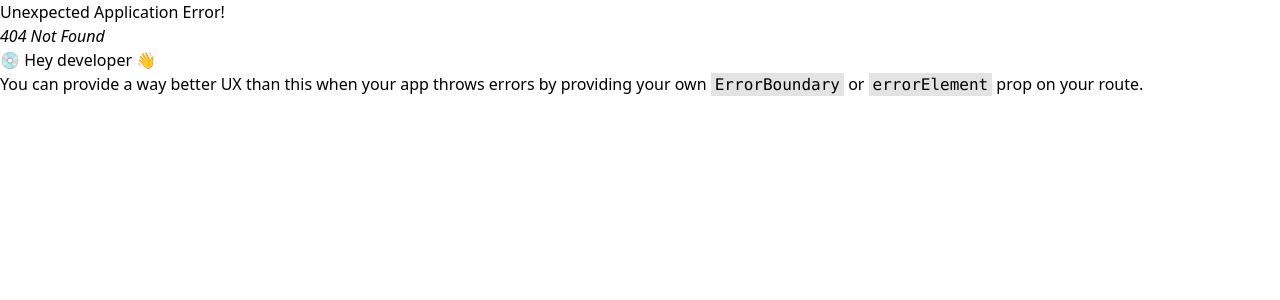
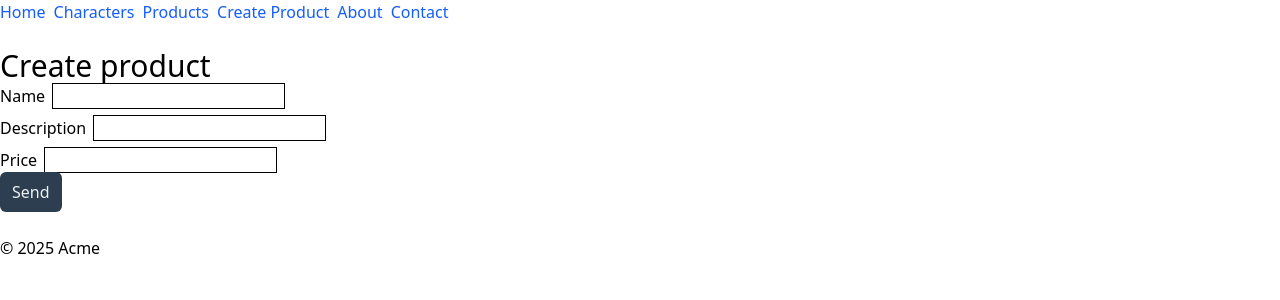
Before and after one commit to patrykomiotek/2a-react, a React (Vite) app: page /products/create in a window 1280 px wide. Before the commit this address had no page. Shown: the top 300 px of the page. Built offline with nearby package versions, Linux system fonts and the light colour scheme.

Commit message:
feat: first version of form

```diff
--- a/src/components/CreateProductForm.tsx
+++ b/src/components/CreateProductForm.tsx
@@ -1,10 +1,3 @@
-import {
-  useRef,
-  useState,
-  type ChangeEventHandler,
-  type FormEventHandler,
-  // createRef,
-} from 'react';
 import { useForm } from 'react-hook-form';
 
 import { Button } from '../ui/Button';
@@ -13,52 +6,20 @@ import { Input } from '../ui/Input';
 export const CreateProductForm = () => {
   const { register, handleSubmit } = useForm();
   // const [passwordError, setPasswordError] = useState(false);
-  const emailFieldRef = useRef<HTMLInputElement>(null);
-  const passwordFieldRef = useRef<HTMLInputElement>(null);
-  const passwordErrorFieldRef = useRef<HTMLInputElement>(null);
-  const languageFieldRef = useRef<HTMLInputElement>(null);
 
-  const handleSubmit: FormEventHandler = (event) => {
-    event.preventDefault();
-    const emailValue = emailFieldRef.current?.value || '';
-    const passwordValue = passwordFieldRef.current?.value || '';
-
-    if (passwordValue.length <= 3) {
-      // setPasswordError(true);
-      const passwordError = passwordErrorFieldRef.current;
-      if (passwordError) {
-        passwordError.innerText = 'Too short';
-        // passwordError.style.color = "red";
-      }
-    }
-
-    const languageValue = languageFieldRef.current?.value || '';
-    // FormData
-    // state
-    console.log({
-      email: emailValue,
-      password: passwordValue,
-      language: languageValue,
-    });
-  };
-
-  const handleLanguageValidation: ChangeEventHandler<HTMLInputElement> = () => {
-    const languageField = languageFieldRef.current;
-    const languageValue = languageField?.value;
-    if (languageValue && languageValue === 'php') {
-      languageField.value = '***';
-    }
+  const handleCreateProduct = (data) => {
+    console.log(data);
   };
 
   return (
-    <form onSubmit={handleSubmit}>
+    <form onSubmit={handleSubmit(handleCreateProduct)}>
       <div className="space-y-2">
-        <Input ref={emailFieldRef} label="E-mail" type="email" />
+        <Input {...register('name')} label="Name" />
 
-        <Input ref={passwordFieldRef} label="Password" type="password" />
-        <p className="text-red-500" ref={passwordErrorFieldRef}></p>
+        <Input {...register('description')} label="Description" />
+        {/* <p className="text-red-500" ref={passwordErrorFieldRef}></p> */}
 
-        <Input ref={languageFieldRef} label="Language" />
+        <Input {...register('price')} label="Price" />
       </div>
       <Button type="submit" label="Send" />
     </form>
--- a/src/components/Layout/Menu.tsx
+++ b/src/components/Layout/Menu.tsx
@@ -17,6 +17,10 @@ const links: MenuItem[] = [
   {
     path: '/products',
     label: 'Products',
+  },
+  {
+    path: '/products/create',
+    label: 'Create Product',
   },
   {
     path: '/about',
--- a/src/components/RegistrationFormRefs copy.tsx
+++ b/src/components/RegistrationFormRefs.tsx
@@ -1,12 +1,10 @@
 import {
   useRef,
-  useState,
-  type ChangeEventHandler,
   type FormEventHandler,
   // createRef,
-} from "react";
-import { Button } from "../ui/Button";
-import { Input } from "../ui/Input";
+} from 'react';
+import { Button } from '../ui/Button';
+import { Input } from '../ui/Input';
 
 export const RegistrationFormRefs = () => {
   // const [passwordError, setPasswordError] = useState(false);
@@ -17,19 +15,19 @@ export const RegistrationFormRefs = () => {
 
   const handleSubmit: FormEventHandler = (event) => {
     event.preventDefault();
-    const emailValue = emailFieldRef.current?.value || "";
-    const passwordValue = passwordFieldRef.current?.value || "";
+    const emailValue = emailFieldRef.current?.value || '';
+    const passwordValue = passwordFieldRef.current?.value || '';
 
     if (passwordValue.length <= 3) {
       // setPasswordError(true);
       const passwordError = passwordErrorFieldRef.current;
       if (passwordError) {
-        passwordError.innerText = "Too short";
+        passwordError.innerText = 'Too short';
         // passwordError.style.color = "red";
       }
     }
 
-    const languageValue = languageFieldRef.current?.value || "";
+    const languageValue = languageFieldRef.current?.value || '';
     // FormData
     // state
     console.log({
@@ -39,13 +37,13 @@ export const RegistrationFormRefs = () => {
     });
   };
 
-  const handleLanguageValidation: ChangeEventHandler<HTMLInputElement> = () => {
-    const languageField = languageFieldRef.current;
-    const languageValue = languageField?.value;
-    if (languageValue && languageValue === "php") {
-      languageField.value = "***";
-    }
-  };
+  // const handleLanguageValidation: ChangeEventHandler<HTMLInputElement> = () => {
+  //   const languageField = languageFieldRef.current;
+  //   const languageValue = languageField?.value;
+  //   if (languageValue && languageValue === 'php') {
+  //     languageField.value = '***';
+  //   }
+  // };
 
   return (
     <form onSubmit={handleSubmit}>
--- /dev/null
+++ b/src/pages/CreateProductPage.tsx
@@ -0,0 +1,14 @@
+import { CreateProductForm } from '../components/CreateProductForm';
+
+// const API_URL = import.meta.env.VITE_API_URL;
+// const API_TOKEN = import.meta.env.VITE_API_TOKEN;
+
+export const CreateProductPage = () => {
+  return (
+    <div>
+      <h1 className="text-3xl">Create product</h1>
+
+      <CreateProductForm />
+    </div>
+  );
+};
--- a/src/routes.tsx
+++ b/src/routes.tsx
@@ -6,6 +6,7 @@ import { AboutPage } from './pages/AboutPage';
 import { ContactPage } from './pages/ContactPage';
 import { CharacterDetailsPage } from './pages/CharacterDetailsPage';
 import { ProductsPage } from './pages/ProductsPage';
+import { CreateProductPage } from './pages/CreateProductPage';
 
 export const router = createBrowserRouter([
   {
@@ -36,6 +37,10 @@ export const router = createBrowserRouter([
         path: '/products',
         element: <ProductsPage />,
       },
+      {
+        path: '/products/create',
+        element: <CreateProductPage />,
+      },
     ],
   },
 ]);
```
